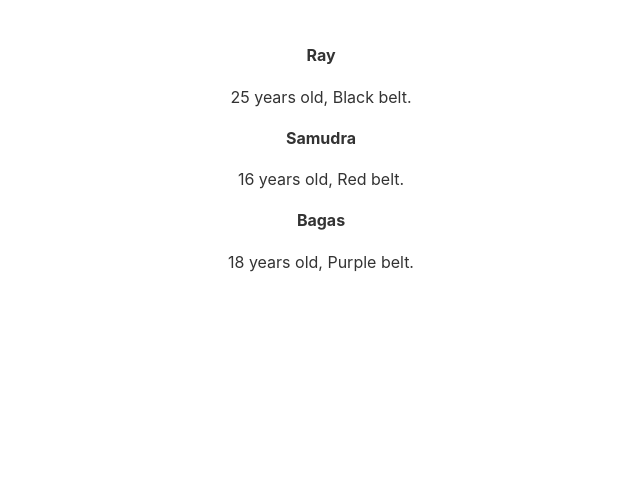
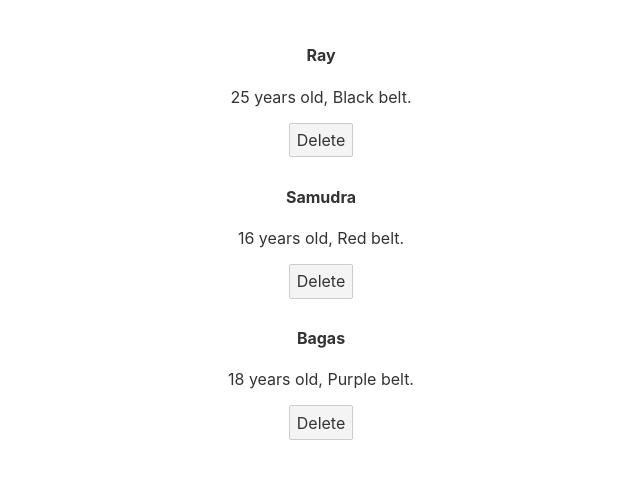
Before and after one commit to raybagas7/svelte-intro-ntk, a Svelte app: page / in a window 1280 px wide. Shown: the top 478 px of the page, without its empty margins (319-959 px from the left). Built offline with nearby package versions, Linux system fonts and the light colour scheme.

Commit message:
feat(Inline Event Handlers): - make an inline event handler and prevent it to auto invoke by using inline function

```diff
--- a/src/App.svelte
+++ b/src/App.svelte
@@ -4,6 +4,11 @@
 		{name: 'Samudra', beltColor: "Red", age: 16, id:2},
 		{name: 'Bagas', beltColor: "Purple", age: 18, id:3}
 	]
+
+	const handleDelete = (id) => {
+		// delete person from people
+		people = people.filter((person) => person.id !== id)
+	}
 </script>
 
 <main>
@@ -11,6 +16,7 @@
 		<div>
 			<h4>{person.name}</h4>
 			<p>{person.age} years old, {person.beltColor} belt.</p>
+			<button on:click={() => handleDelete(person.id)}>Delete</button>
 		</div>
 	{:else}
 		<p>There are no people to show...</p>
```
